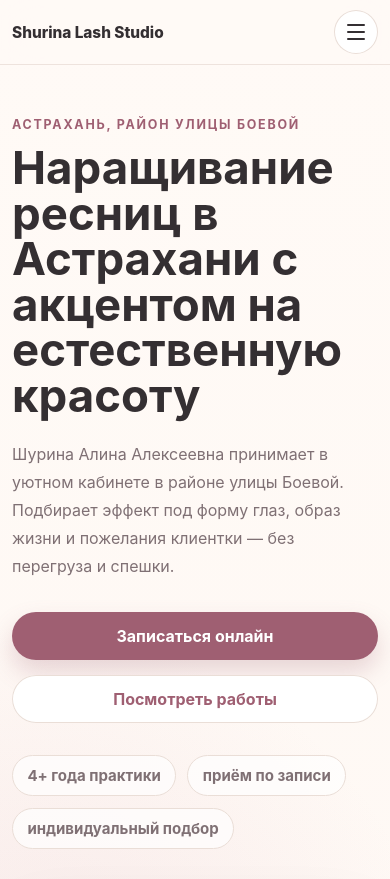
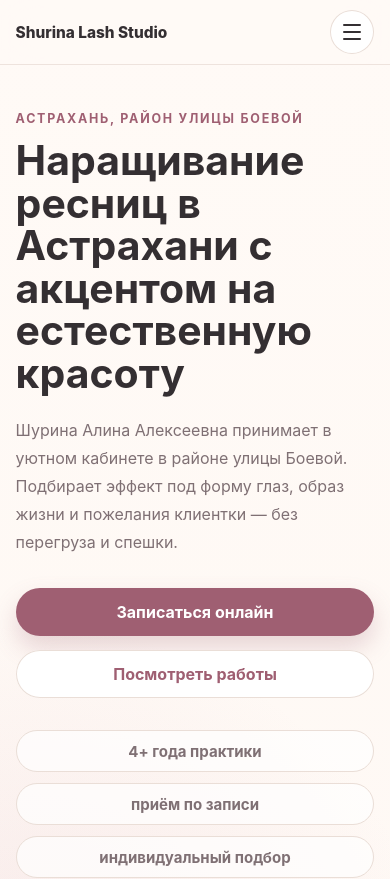
Before and after one commit to akaAlexey/shurina-lash-studio, a Vue app: page / in a window 390 px wide. Shown: the top 879 px of the page. Built offline with nearby package versions, Linux system fonts and the light colour scheme.

Commit message:
Refine mobile layout and booking phone input

```diff
--- a/src/components/booking/BookingForm.vue
+++ b/src/components/booking/BookingForm.vue
@@ -18,6 +18,44 @@ const emit = defineEmits<{
   'update:comment': [value: string]
   submit: []
 }>()
+
+function formatRussianPhone(value: string) {
+  let digits = value.replace(/\D/g, '')
+
+  if (digits.startsWith('8') || digits.startsWith('7')) {
+    digits = digits.slice(1)
+  }
+
+  const local = digits.slice(0, 10)
+
+  if (!local) {
+    return ''
+  }
+
+  let result = `+7 (${local.slice(0, 3)}`
+
+  if (local.length >= 3) {
+    result += ')'
+  }
+
+  if (local.length > 3) {
+    result += ` ${local.slice(3, 6)}`
+  }
+
+  if (local.length > 6) {
+    result += `-${local.slice(6, 8)}`
+  }
+
+  if (local.length > 8) {
+    result += `-${local.slice(8, 10)}`
+  }
+
+  return result
+}
+
+function updatePhone(value: string) {
+  emit('update:phone', formatRussianPhone(value))
+}
 </script>
 
 <template>
@@ -55,8 +93,10 @@ const emit = defineEmits<{
         :value="phone"
         :class="{ invalid: errors.phone }"
         type="tel"
+        inputmode="tel"
+        autocomplete="tel"
         placeholder="+7 (___) ___-__-__"
-        @input="emit('update:phone', ($event.target as HTMLInputElement).value)"
+        @input="updatePhone(($event.target as HTMLInputElement).value)"
       />
       <small v-if="errors.phone">{{ errors.phone }}</small>
     </label>
--- a/src/components/layout/AppHeader.vue
+++ b/src/components/layout/AppHeader.vue
@@ -131,12 +131,13 @@ function closeMenu() {
   .app-header__nav {
     position: absolute;
     top: calc(100% + 8px);
+    left: 0;
     right: 0;
     display: none;
-    width: min(280px, calc(100vw - 24px));
+    width: auto;
     border: 1px solid var(--color-border);
     border-radius: 22px;
-    background: rgba(255, 250, 246, 0.98);
+    background: var(--color-bg);
     box-shadow: var(--shadow-soft);
     padding: 0.6rem;
   }
@@ -144,12 +145,16 @@ function closeMenu() {
   .app-header__nav--open {
     display: grid;
     gap: 0.25rem;
+    align-items: stretch;
+    justify-content: stretch;
   }
 
   .app-header__nav a {
+    width: 100%;
     min-height: 44px;
     display: flex;
     align-items: center;
+    justify-content: flex-start;
     font-size: 0.95rem;
     padding: 0.7rem 0.85rem;
   }
--- a/src/components/sections/HeroSection.vue
+++ b/src/components/sections/HeroSection.vue
@@ -33,20 +33,20 @@ const facts = ['4+ года практики', 'приём по записи', '
 
 <style scoped>
 .hero-section {
-  padding: 74px 0 92px;
+  padding: 58px 0 64px;
 }
 
 .hero-section__grid {
   display: grid;
   grid-template-columns: minmax(0, 1.05fr) minmax(300px, 0.95fr);
   align-items: center;
-  gap: 3rem;
+  gap: clamp(2rem, 5vw, 3.5rem);
 }
 
 .hero-section__content h1 {
   margin-top: 0.75rem;
-  font-size: clamp(2.2rem, 5.8vw, 5rem);
-  line-height: 1;
+  font-size: clamp(2.05rem, 5vw, 4.45rem);
+  line-height: 1.04;
   max-width: 850px;
 }
 
@@ -113,11 +113,11 @@ const facts = ['4+ года практики', 'приём по записи', '
 
 @media (max-width: 520px) {
   .hero-section {
-    padding: 48px 0 68px;
+    padding: 42px 0 52px;
   }
 
   .hero-section__content h1 {
-    font-size: clamp(2rem, 12vw, 2.85rem);
+    font-size: clamp(2rem, 10.5vw, 2.65rem);
   }
 
   .hero-section__content p {
@@ -127,5 +127,10 @@ const facts = ['4+ года практики', 'приём по записи', '
   .hero-section__actions {
     flex-direction: column;
   }
+
+  .hero-section__facts li {
+    flex: 1 1 100%;
+    text-align: center;
+  }
 }
 </style>
--- a/src/styles/base.css
+++ b/src/styles/base.css
@@ -13,6 +13,7 @@ html {
 body {
   margin: 0;
   min-width: 320px;
+  width: 100%;
   overflow-x: hidden;
   color: var(--color-text);
   background:
@@ -57,11 +58,13 @@ p {
 
 #app {
   min-height: 100vh;
+  overflow-x: clip;
 }
 
 .container {
-  width: min(100% - clamp(24px, 5vw, 48px), var(--container-width));
+  width: min(100%, var(--container-width));
   margin-inline: auto;
+  padding-inline: clamp(12px, 4vw, 32px);
 }
 
 .section {
```
